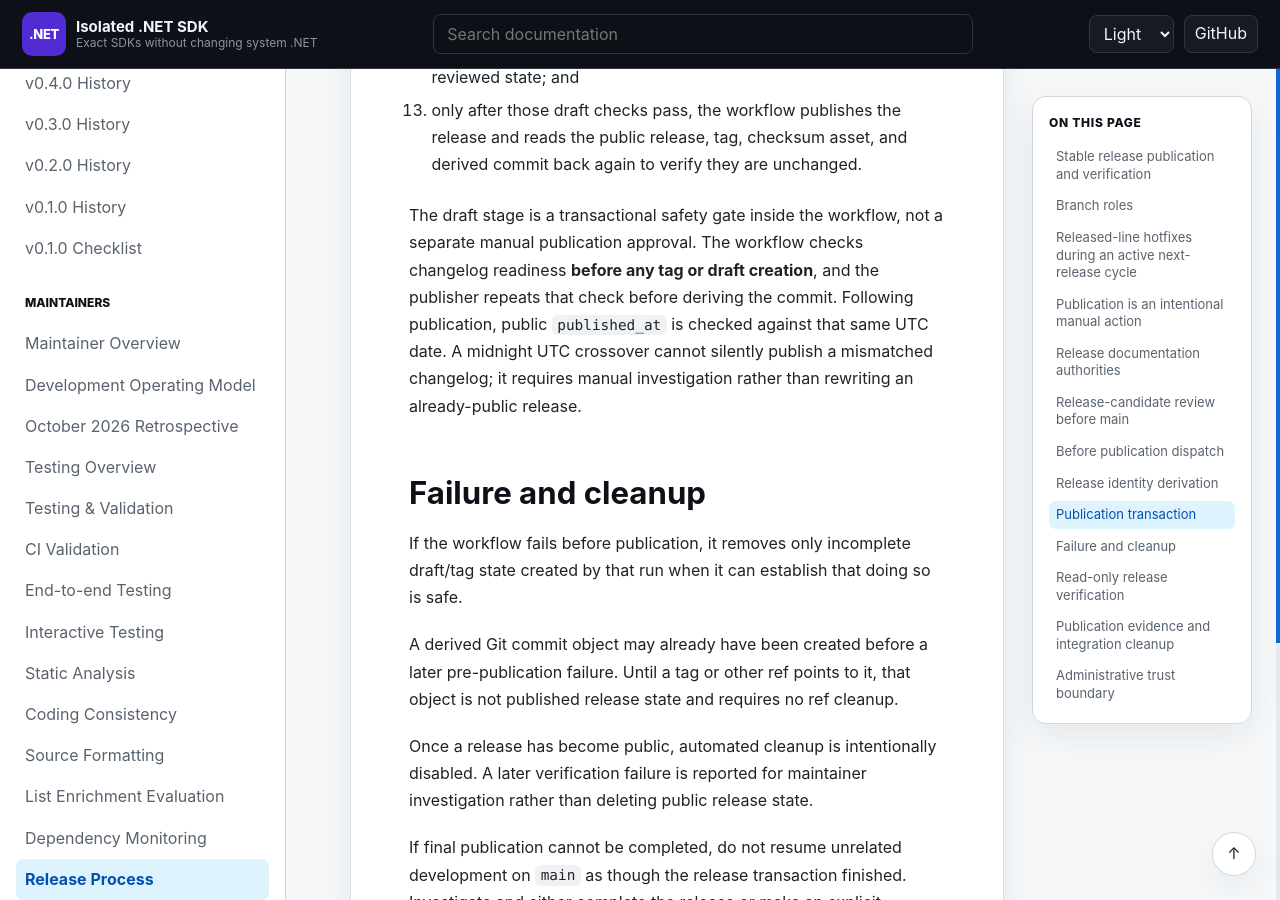
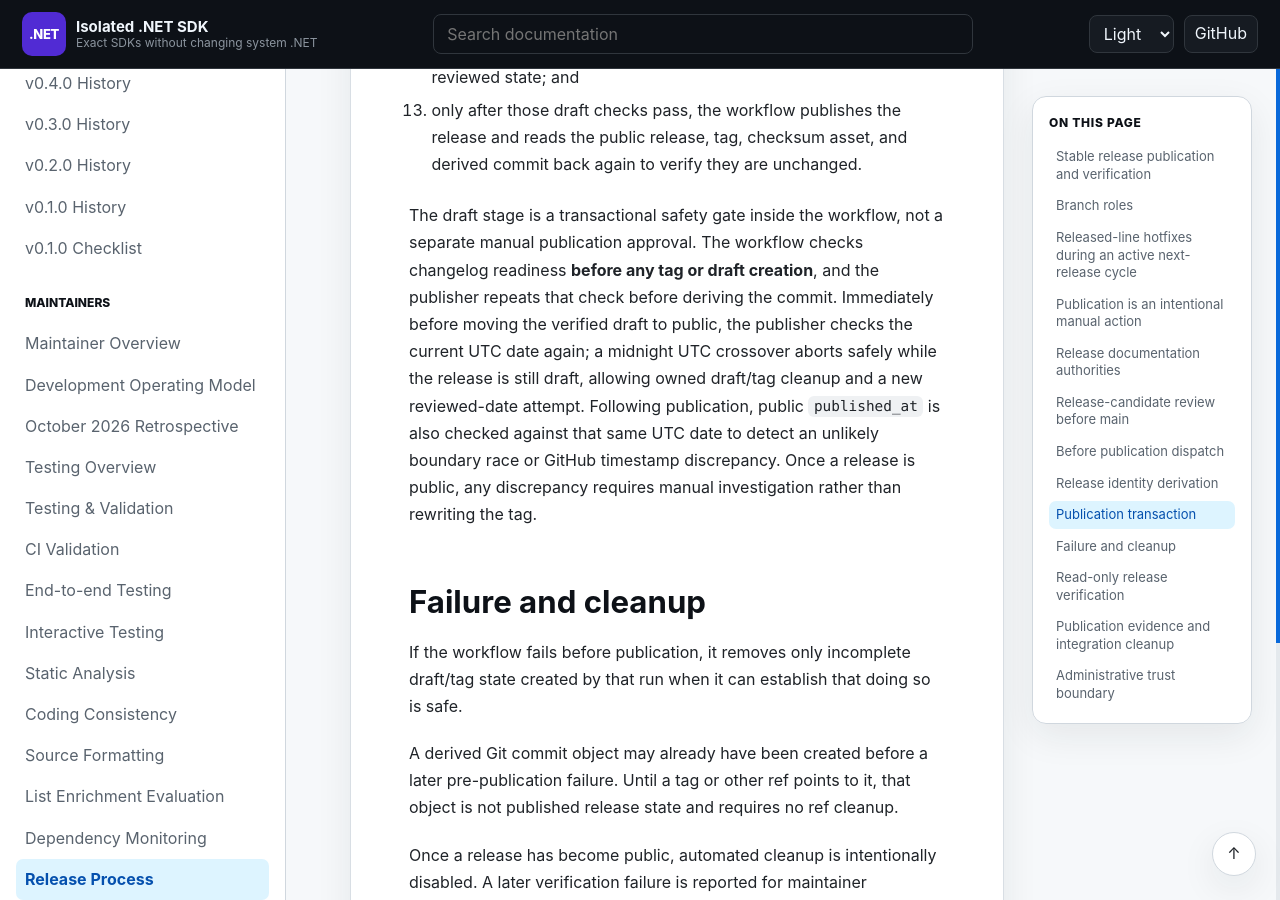
Before and after one commit to infoconex/isolated-dotnet-sdk, a Jekyll site: the page built from docs/maintainers/releases/release-process.md, in a window 1280 px wide and 900 px high, scrolled down 6567 px. Built offline with Jekyll 4.4.1, drawn with Linux system fonts in a browser that asks for light colours; our own code applies the rules of GitHub Pages for plain Markdown files.

Commit message:
docs(release): explain prepublication UTC rollover protection

```diff
--- a/docs/maintainers/releases/release-process.md
+++ b/docs/maintainers/releases/release-process.md
@@ -115,7 +115,7 @@ Dispatch `Publish Release` from `main` with the explicit stable tag. The workflo
 12. the draft tag target, release metadata, asset set, uploaded checksum bytes, and derived release commit all match the reviewed state; and
 13. only after those draft checks pass, the workflow publishes the release and reads the public release, tag, checksum asset, and derived commit back again to verify they are unchanged.
 
-The draft stage is a transactional safety gate inside the workflow, not a separate manual publication approval. The workflow checks changelog readiness **before any tag or draft creation**, and the publisher repeats that check before deriving the commit. Following publication, public `published_at` is checked against that same UTC date. A midnight UTC crossover cannot silently publish a mismatched changelog; it requires manual investigation rather than rewriting an already-public release.
+The draft stage is a transactional safety gate inside the workflow, not a separate manual publication approval. The workflow checks changelog readiness **before any tag or draft creation**, and the publisher repeats that check before deriving the commit. Immediately before moving the verified draft to public, the publisher checks the current UTC date again; a midnight UTC crossover aborts safely while the release is still draft, allowing owned draft/tag cleanup and a new reviewed-date attempt. Following publication, public `published_at` is also checked against that same UTC date to detect an unlikely boundary race or GitHub timestamp discrepancy. Once a release is public, any discrepancy requires manual investigation rather than rewriting the tag.
 
 ## Failure and cleanup
 
```
